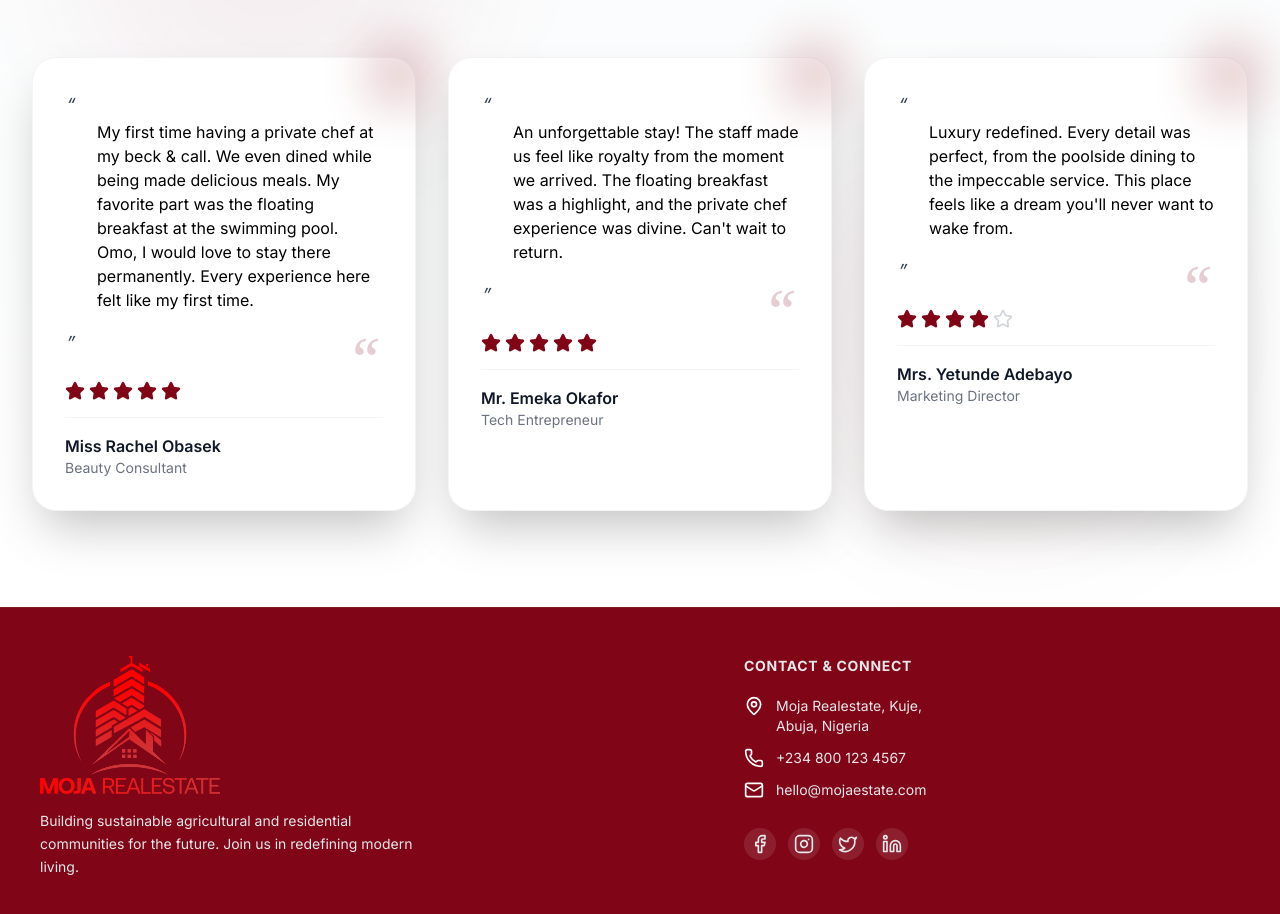
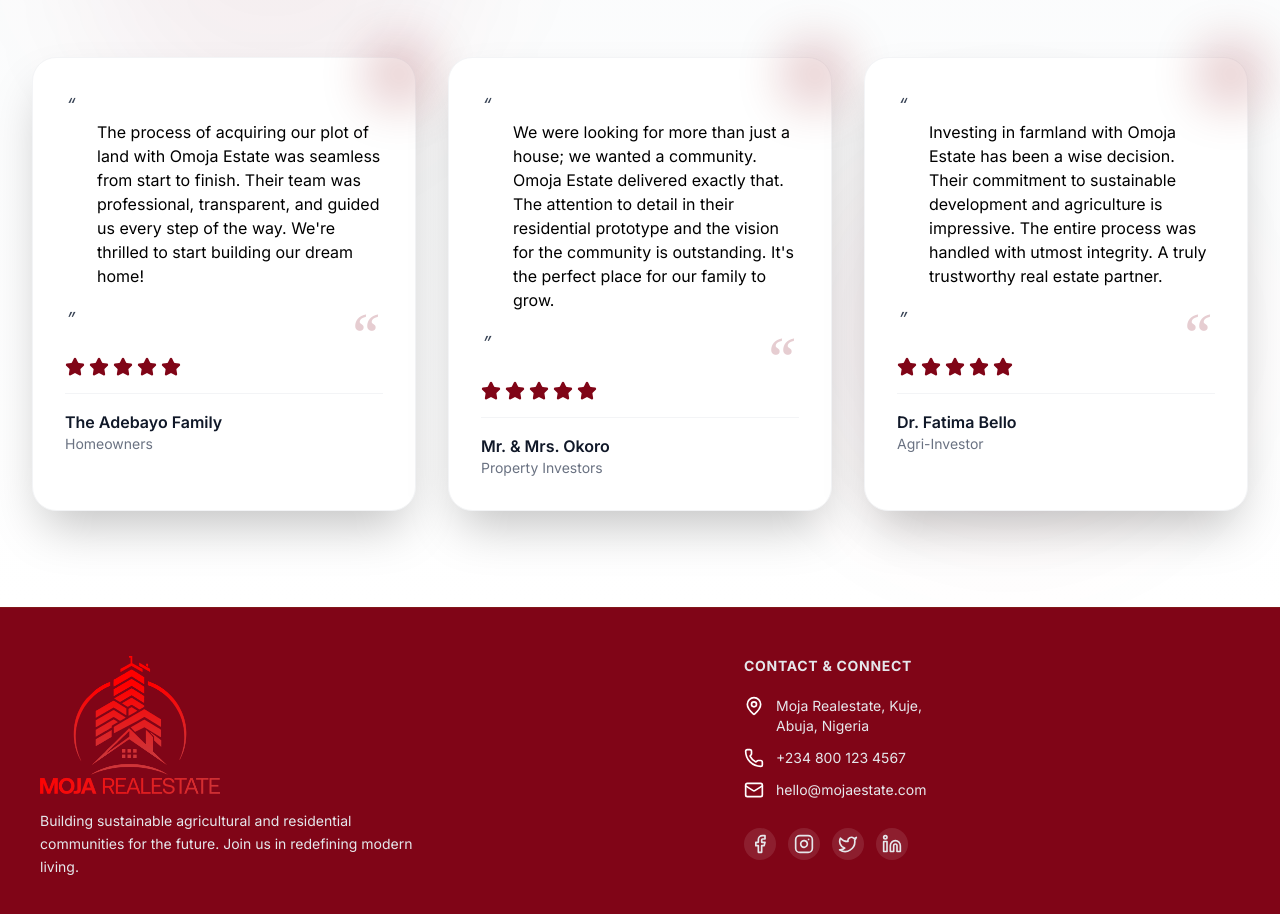
Before and after one commit to onyillto/omoja_estate, a Next.js app: page / in a window 1280 px wide. Shown: the part 3260-4174 px from the top of the page. Built offline with nearby package versions, Linux system fonts and the light colour scheme.

Commit message:
Update ReviewSection.tsx

```diff
--- a/app/component/ReviewSection.tsx
+++ b/app/component/ReviewSection.tsx
@@ -7,26 +7,26 @@ const ReviewsSection = () => {
     {
       id: 1,
       quote:
-        "My first time having a private chef at my beck & call. We even dined while being made delicious meals. My favorite part was the floating breakfast at the swimming pool. Omo, I would love to stay there permanently. Every experience here felt like my first time.",
-      author: "Miss Rachel Obasek",
-      role: "Beauty Consultant",
+        "The process of acquiring our plot of land with Omoja Estate was seamless from start to finish. Their team was professional, transparent, and guided us every step of the way. We're thrilled to start building our dream home!",
+      author: "The Adebayo Family",
+      role: "Homeowners",
       rating: 5,
     },
     {
       id: 2,
       quote:
-        "An unforgettable stay! The staff made us feel like royalty from the moment we arrived. The floating breakfast was a highlight, and the private chef experience was divine. Can't wait to return.",
-      author: "Mr. Emeka Okafor",
-      role: "Tech Entrepreneur",
+        "We were looking for more than just a house; we wanted a community. Omoja Estate delivered exactly that. The attention to detail in their residential prototype and the vision for the community is outstanding. It's the perfect place for our family to grow.",
+      author: "Mr. & Mrs. Okoro",
+      role: "Property Investors",
       rating: 5,
     },
     {
       id: 3,
       quote:
-        "Luxury redefined. Every detail was perfect, from the poolside dining to the impeccable service. This place feels like a dream you'll never want to wake from.",
-      author: "Mrs. Yetunde Adebayo",
-      role: "Marketing Director",
-      rating: 4,
+        "Investing in farmland with Omoja Estate has been a wise decision. Their commitment to sustainable development and agriculture is impressive. The entire process was handled with utmost integrity. A truly trustworthy real estate partner.",
+      author: "Dr. Fatima Bello",
+      role: "Agri-Investor",
+      rating: 5,
     },
   ];
 
```
